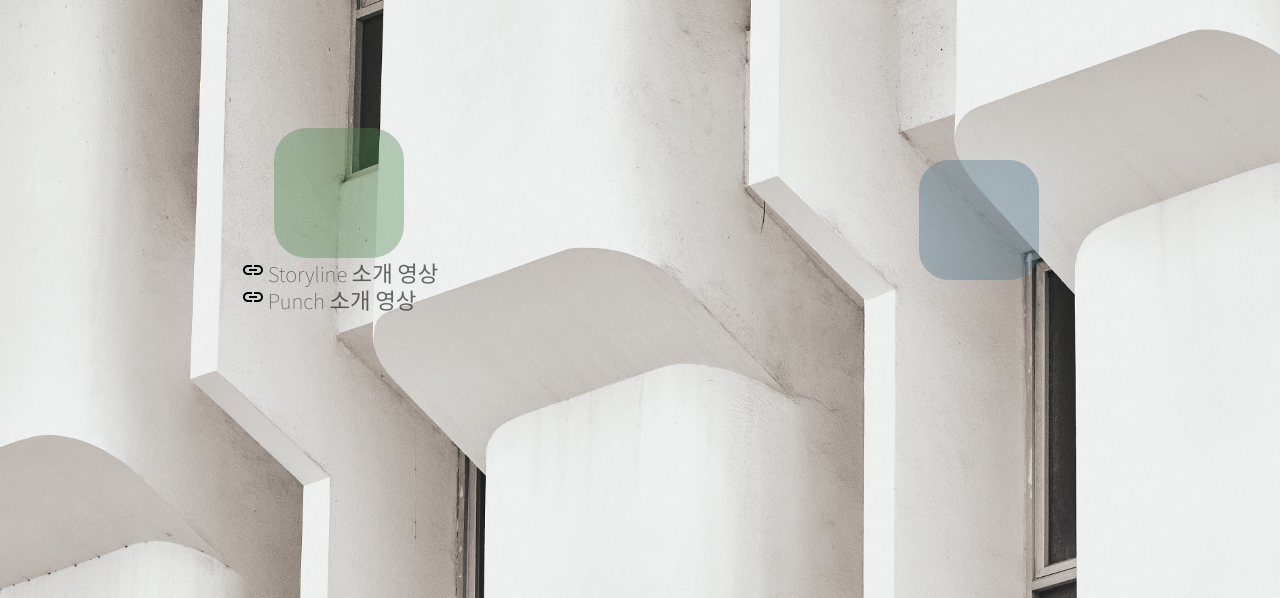
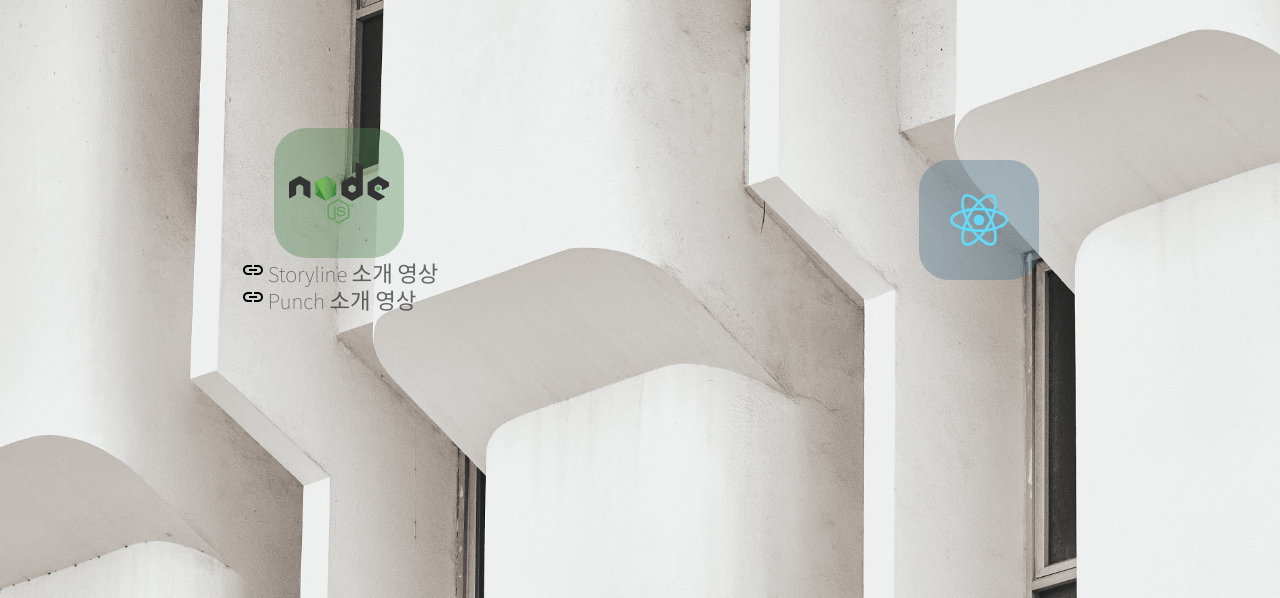
Before and after one commit to ljh95/testabout, a plain HTML site: page index.html in a window 1280 px wide. Shown: the part 980-1578 px from the top of the page. Drawn offline with Linux system fonts and the light colour scheme; files whose address does not match are found by name.

Commit message:
add svg img

```diff
--- a/index.html
+++ b/index.html
@@ -45,7 +45,7 @@
 
             <section id="project" class="scene one">
                 <div class="category">
-                    <a href="https://github.com/ljh95/storyline"><img id="node-image" src="node.svg" alt=""></a>
+                    <a href="https://github.com/ljh95/storyline"><img id="node-image" src="images-for-site/node.svg" alt=""></a>
                     <div class="node-link">
                         <img id="storyline-icon" src="link-24px.svg" alt="">
                         <a href="https://www.youtube.com/watch?v=3PPtpr84P5k&feature=youtu.be"><span>Storyline 소개 영상</span></a>
@@ -56,7 +56,7 @@
                 </div>
 
                  <div class="category">
-                    <a href="https://renosh.azurewebsites.net/"><img id="react-image" src="react.svg" alt=""></a>
+                    <a href="https://renosh.azurewebsites.net/"><img id="react-image" src="images-for-site/react.svg" alt=""></a>
                 </div>
 
             </section>
```
